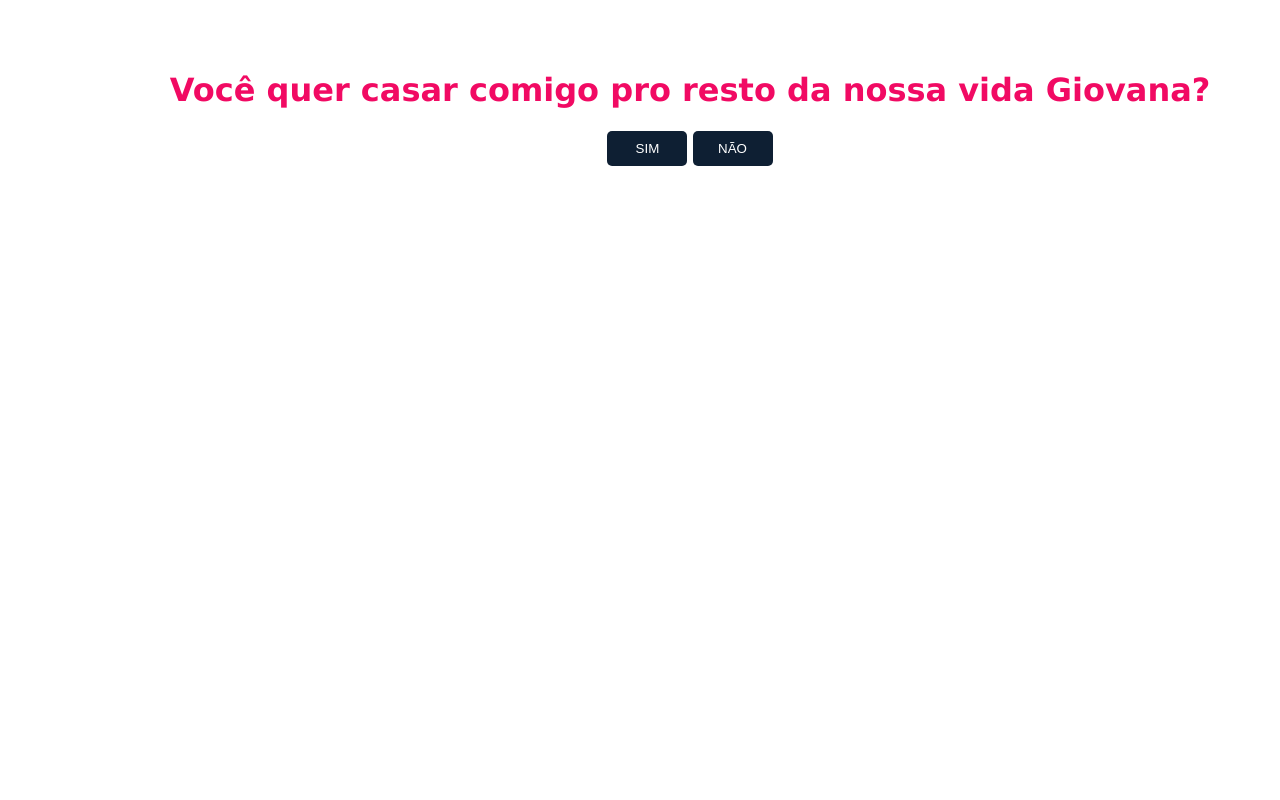
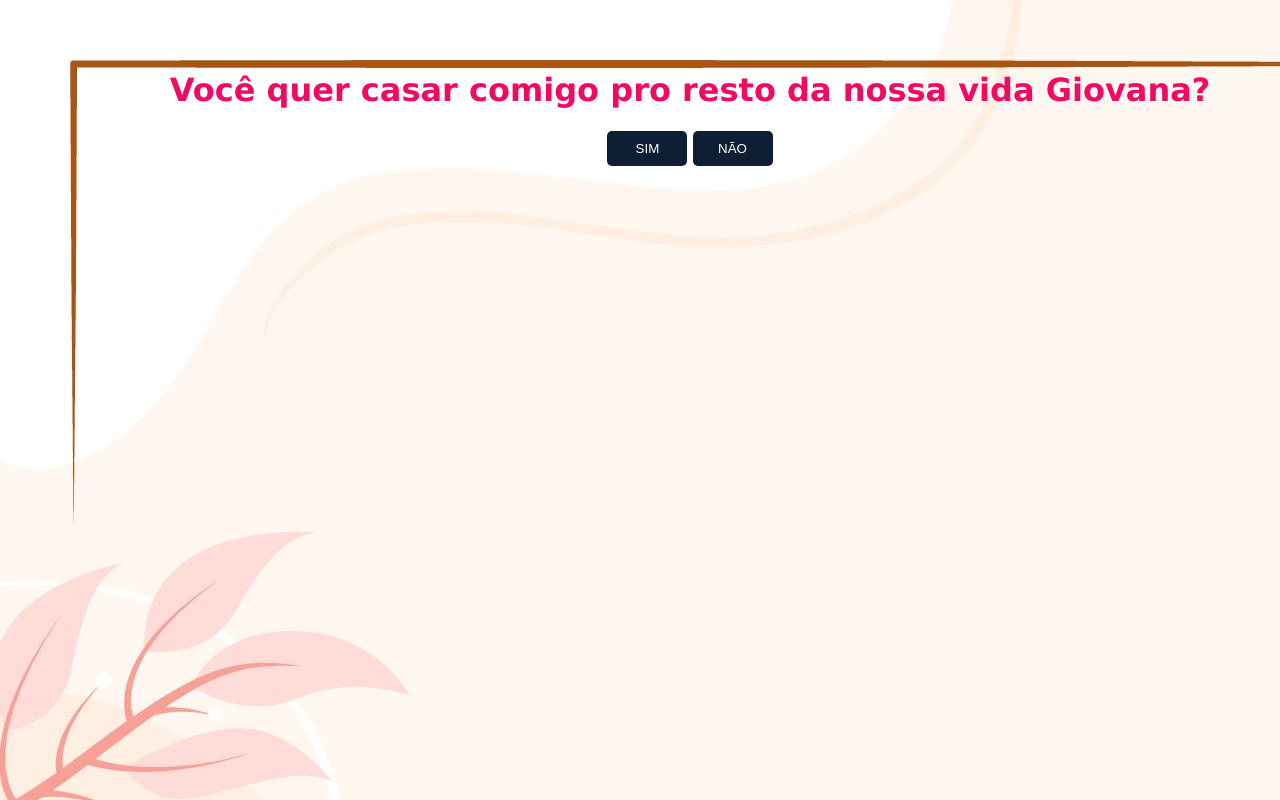
Before and after one commit to TelesNascimento25/Giovana, a plain HTML site: page index.html in a window 1280 px wide. Drawn offline with Linux system fonts and the light colour scheme; the site is published under a folder, as on GitHub Pages, so addresses that start at the root find nothing.

Commit message:
Update index.html

```diff
--- a/index.html
+++ b/index.html
@@ -18,7 +18,7 @@
 </body>
 <style>
     #conteudo {
-        background:url(/5616586.jpg);
+        background:url(./5616586.jpg);
         width: 100%;
         height: 100%;
         position: fixed;
```
